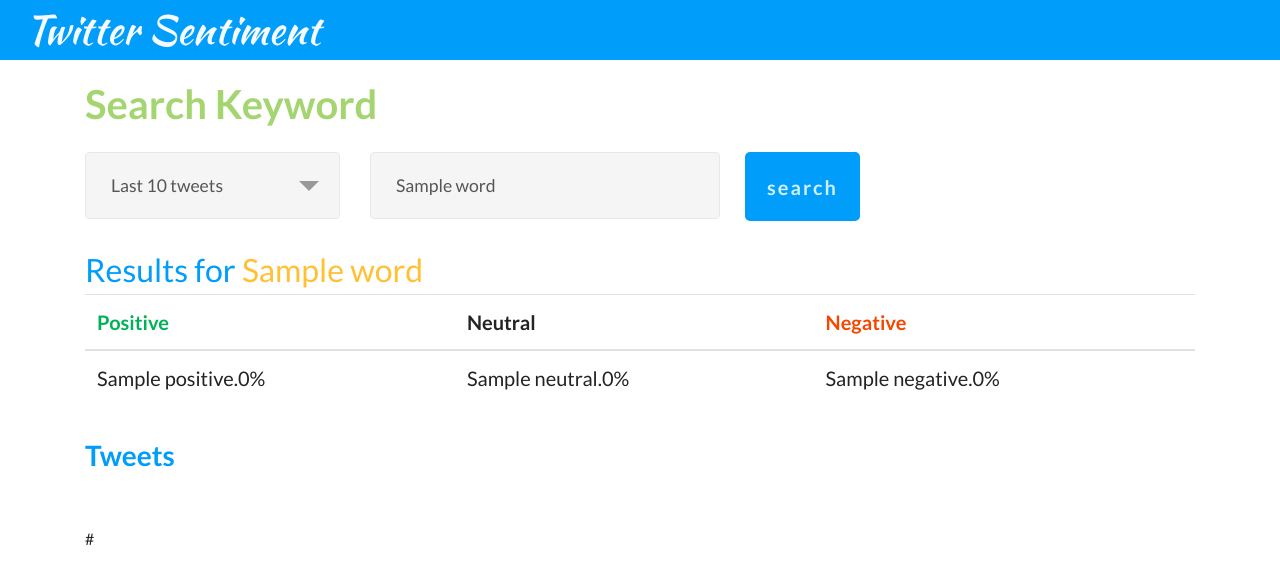
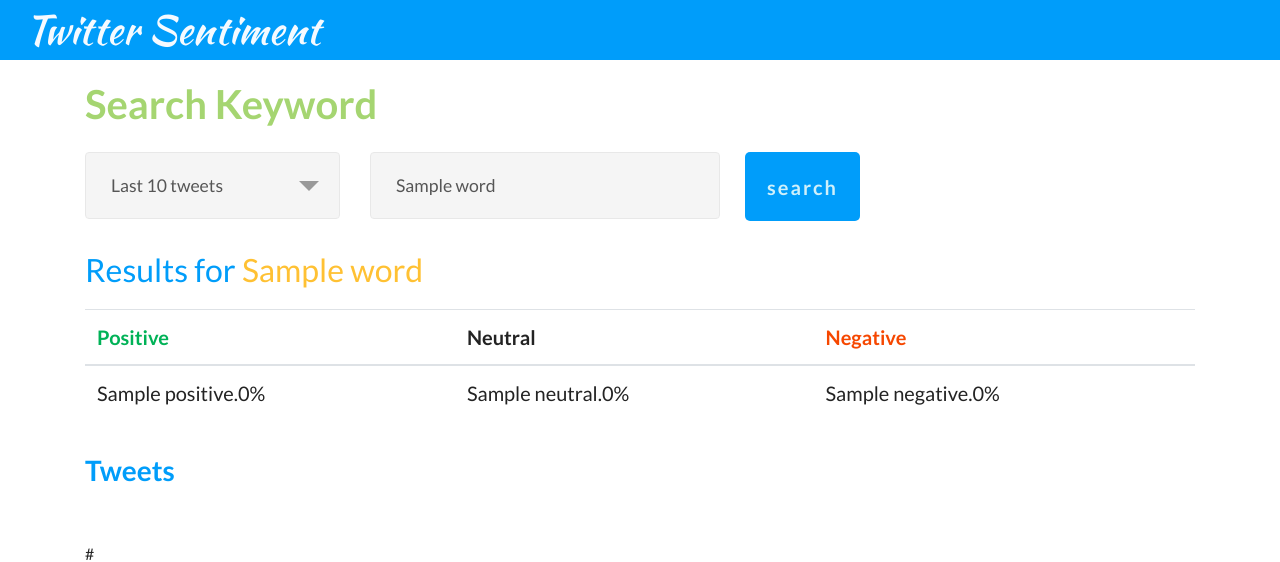
Before and after one commit to VinayTurpati/tweets-sentiment, a Flask app: template templates/search.html in a window 1280 px wide. Shown: the top 562 px of the page. Run offline with Flask 2, Linux system fonts and the light colour scheme; the template is opened without the code that fills it: most values are stand-ins (such as "Sample title", 1, 10 or a date in 2020); some libraries are stand-ins or nearby versions; some web fonts are replaced.

Commit message:
initial changes

```diff
--- a/templates/search.html
+++ b/templates/search.html
@@ -16,7 +16,7 @@
 
     <div class="container site-content">
     <div>
-        <h2 class="result-for">Results for <span style="color: #FFC133;">{{ word }}</span></h3>
+        <h2 class="result-for" style="padding-bottom: 15px">Results for <span style="color: #FFC133;">{{ word }}</span></h3>
     </div>
       <table class="table" align="center">
     <thead>
```
